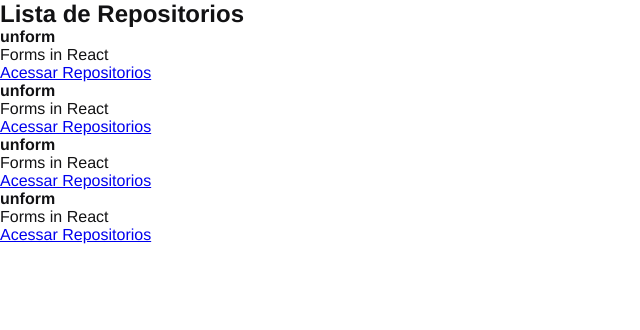
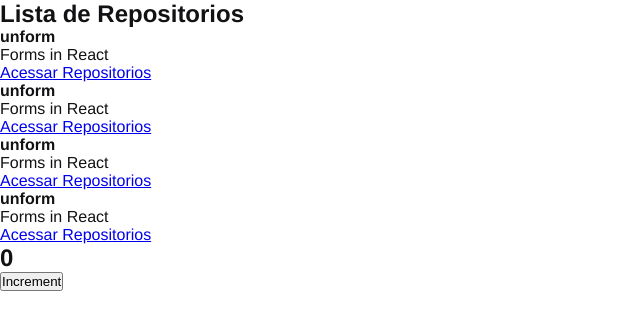
Before and after one commit to FernandoLelis/curso-ignite, a React app in the folder reactjs/01-github-explorer/: page / in a window 1280 px wide. Shown: the top 330 px of the page, without its empty margins (0-640 px from the left). Built offline with nearby package versions, Linux system fonts and the light colour scheme.

Commit message:
Estado do Componente

```diff
--- a/reactjs/01-github-explorer/src/App.jsx
+++ b/reactjs/01-github-explorer/src/App.jsx
@@ -1,6 +1,12 @@
+import { Counter } from './components/Counter';
 import { RespositoryList } from './components/RepositoryList';
 import './styles/global.scss';
 
 export function App() {
-    return <RespositoryList />
+    return (
+        <>
+            <RespositoryList />
+            <Counter />
+        </>
+    )
 }
--- /dev/null
+++ b/reactjs/01-github-explorer/src/components/Counter.jsx
@@ -0,0 +1,19 @@
+import { useState } from 'react';
+
+export function Counter() {
+
+    const [counter, setCounter] = useState(0);
+
+    function increment() {
+        setCounter(counter + 1);
+    }
+
+    return (
+        <div>
+            <h2>{counter}</h2>
+            <button type="button" onClick={increment}>
+                Increment
+            </button>
+        </div>
+    )
+}
```
